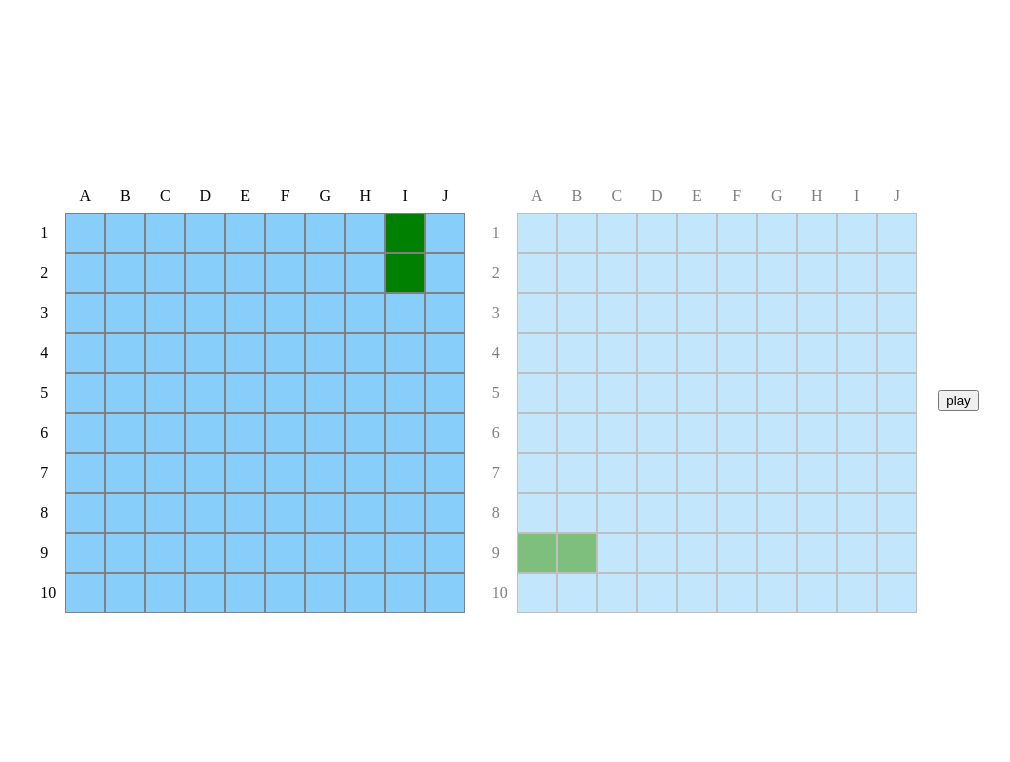
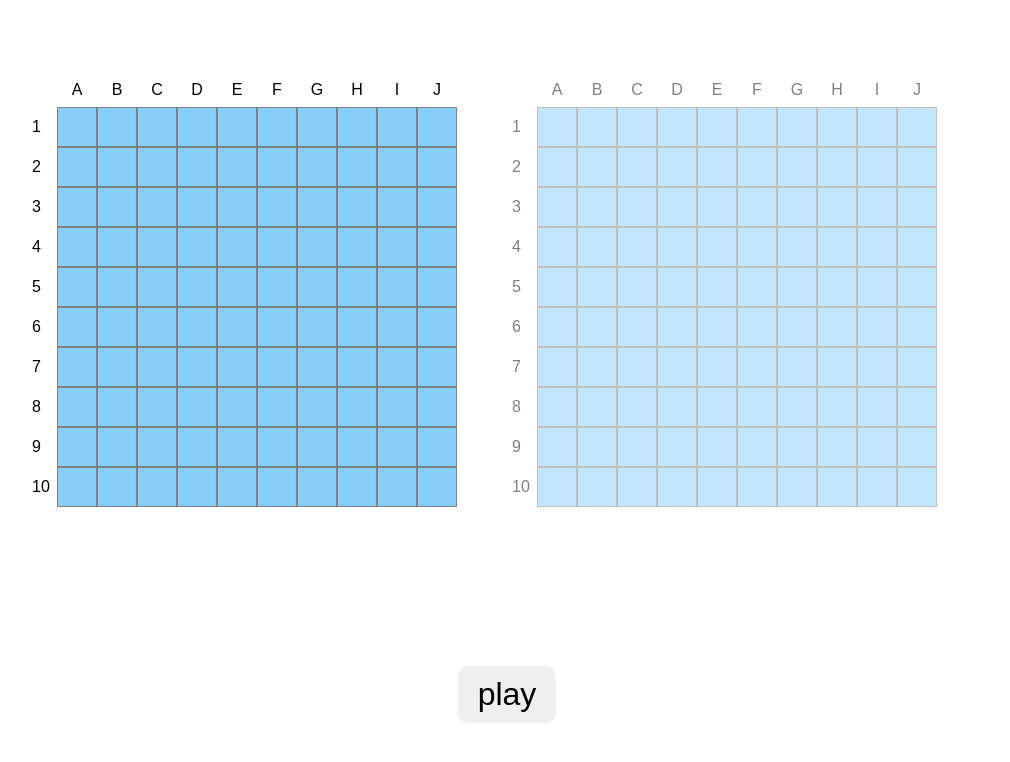
Before and after one commit to julianchso/odin-battleship, a React (Vite) app in the folder battleship-game/: page / in a window 1280 px wide. Shown: the top 762 px of the page, without its empty margins (133-1143 px from the left). Built offline with nearby package versions, Linux system fonts and the light colour scheme.

Commit message:
create draggable cells

```diff
--- a/battleship-game/package.json
+++ b/battleship-game/package.json
@@ -10,6 +10,7 @@
     "preview": "vite preview"
   },
   "dependencies": {
+    "@dnd-kit/react": "^0.5.0",
     "react": "^19.2.6",
     "react-dom": "^19.2.6"
   },
--- a/battleship-game/src/App.css
+++ b/battleship-game/src/App.css
@@ -109,6 +109,7 @@ section {
 
 body {
   line-height: 1;
+  font-family: 'Nunito Sans', Arial, Helvetica, sans-serif;
 }
 
 ol,
@@ -136,6 +137,8 @@ table {
 
 button {
   cursor: pointer;
+  border: none;
+  margin: 0;
 }
 
 /* Gameboard start */
@@ -144,10 +147,27 @@ button {
   margin: 0 auto;
   height: 800px;
   width: 960px;
-  display: flex;
-  flex-direction: row;
-  justify-content: space-around;
+  grid-template-columns: 2;
+  grid-template-rows: 2;
   align-items: center;
+  display: grid;
+}
+
+.gameboard_player {
+  grid-column-start: 1;
+  grid-column-end: 1;
+}
+
+.gameboard_computer {
+  grid-column-start: 2;
+  grid-column-end: 2;
+}
+
+.gameboard_playBtn_wrapper {
+  grid-column-start: 1;
+  grid-column-end: 3;
+  align-self: center;
+  justify-self: center;
 }
 
 .gameboard_wrapper {
@@ -155,6 +175,34 @@ button {
   grid-template-columns: 25px repeat(10, 40px);
   grid-template-rows: 25px repeat(10, 40px);
   padding: 5px;
+}
+
+.gameboard_cell-battle {
+  cursor: pointer;
+}
+
+.gameboard_cell-battle:hover {
+  opacity: 0.5;
+}
+
+.gameboard_playBtn {
+  padding: 10px 20px;
+  font-size: 2em;
+  border: none;
+  border-radius: 10px;
+}
+
+.dnd_draggable_ship {
+  height: 40px;
+  width: 40px;
+  background-color: green;
+  border: none;
+}
+
+.dnd_droppable_cell {
+  height: 40px;
+  width: 40px;
+  background-color: yellow;
 }
 
 .gameboard_row-label {
--- a/battleship-game/src/App.tsx
+++ b/battleship-game/src/App.tsx
@@ -5,7 +5,17 @@ import { Gameboard } from './components/Gameboard';
 import createGameBoard from './game/createGameboard';
 import { attack, getComputerMoves } from './game/playerActions';
 
+import DraggableShip from './components/draggableShip';
+import DroppableCell from './components/ShipPlacement';
+
 import './App.css';
+import { DragDropProvider } from '@dnd-kit/react';
+
+type ShipState = {
+  id: string;
+  length: number;
+  isDropped: boolean;
+};
 
 function App() {
   const [play, setPlay] = useState(false);
@@ -14,7 +24,15 @@ function App() {
   const [turn, setTurn] = useState<'player' | 'computer'>('player');
   const [winner, setWinner] = useState<'player' | 'computer' | null>(null);
 
-  console.log({ winner, play, turn });
+  const [ships, setShips] = useState<ShipState[]>([
+    { id: 'ship-2', length: 2, isDropped: false },
+    { id: 'ship-3-1', length: 3, isDropped: false },
+    { id: 'ship-3-2', length: 3, isDropped: false },
+    { id: 'ship-4', length: 4, isDropped: false },
+    { id: 'ship-5', length: 5, isDropped: false },
+  ]);
+  // const [isDropped, setIsDropped] = useState(false);
+  const [target, setTarget] = useState();
 
   function createPlayerBoard() {
     const board = createGameBoard(10);
@@ -100,14 +118,45 @@ function App() {
   return (
     <>
       <h1>{winner === null ? '' : winner === 'player' ? 'Player Wins!' : 'Computer Wins!'}</h1>
+      {/* <DragDropProvider
+        onDragEnd={(event) => {
+          if (event.canceled) return;
+
+          const { target } = event.operation;
+          setIsDropped(target?.id === 'droppable');
+        }}
+      >
+        {!isDropped && <DraggableShip length={5} />}
+        {!isDropped && <DraggableShip length={4} />}
+        {!isDropped && <DraggableShip length={3} />}
+        {!isDropped && <DraggableShip length={3} />}
+        {!isDropped && <DraggableShip length={2} />}
+
+        <DroppableCell row={1} col={1} id='droppable'>
+          {isDropped && <DraggableShip length={5} />}
+          {isDropped && <DraggableShip length={4} />}
+          {isDropped && <DraggableShip length={4} />}
+          {isDropped && <DraggableShip length={3} />}
+          {isDropped && <DraggableShip length={2} />}
+        </DroppableCell>
+      </DragDropProvider> */}
+
       <div className='gameboard_playarea'>
-        <div>
+        <div className='gameboard_player'>
           <Gameboard gameboard={playerBoard} play={play} />
         </div>
-        <div className={!play ? 'opacity-50' : ''}>
+        <div className={`gameboard_computer ${!play ? 'opacity-50' : ''}`}>
           <Gameboard gameboard={computerBoard} handleAttack={handlePlayerAttack} play={play} />
         </div>
-        {!play ? <button onClick={handlePlay}>{winner ? 'Play Again' : 'play'}</button> : ''}
+        <div className='gameboard_playBtn_wrapper'>
+          {!play ? (
+            <button className='gameboard_playBtn' onClick={handlePlay}>
+              {winner ? 'Play Again' : 'play'}
+            </button>
+          ) : (
+            ''
+          )}
+        </div>
       </div>
     </>
   );
--- /dev/null
+++ b/battleship-game/src/components/Cell.tsx
@@ -0,0 +1,24 @@
+type CellProps = {
+  row: number;
+  col: number;
+  mode: 'prepare' | 'battle';
+  onAttack?: (row: number, col: number) => void;
+  children?: React.ReactNode;
+};
+
+export default function Cell({ row, col, mode, onAttack, children }: CellProps) {
+  const handleClick = () => {
+    if (mode === 'battle' && onAttack) {
+      onAttack(row, col);
+    }
+  };
+
+  return (
+    <div
+      className={`gameboard_cell gameboard_cell-${mode} gameboard_cell-water`}
+      onClick={handleClick}
+    >
+      {children}
+    </div>
+  );
+}
--- a/battleship-game/src/components/Gameboard.tsx
+++ b/battleship-game/src/components/Gameboard.tsx
@@ -1,8 +1,13 @@
 import React from 'react';
+import { DragDropProvider } from '@dnd-kit/react';
 
 import createGameBoard from '../game/createGameboard';
+import Cell from './Cell';
+import DroppableCell from './ShipPlacement';
+import DraggableShip from './draggableShip';
 
 type Gameboard = ReturnType<typeof createGameBoard>;
+
 type GameboardProps = {
   gameboard: Gameboard;
   handleAttack?: (row: number, col: number) => void;
@@ -11,6 +16,7 @@ type GameboardProps = {
 
 function Gameboard({ gameboard, handleAttack, play }: GameboardProps) {
   const isClickable = play && handleAttack;
+  const mode = play && handleAttack ? 'battle' : 'prepare';
   const letters = ['A', 'B', 'C', 'D', 'E', 'F', 'G', 'H', 'I', 'J'];
 
   return (
@@ -24,8 +30,20 @@ function Gameboard({ gameboard, handleAttack, play }: GameboardProps) {
       {gameboard.grid.map((row, rowIndex) => (
         <React.Fragment key={rowIndex}>
           <div className='gameboard_row-label'>{rowIndex + 1}</div>
+          {/* <DragDropProvider
+            onDragEnd={(event) => {
+              if (event.canceled) return;
+            }}
+          >
+            {<DraggableShip length={5} />} */}
+
           {row.map((cell, colIndex) => (
-            <button
+            <>
+              <Cell row={rowIndex} col={colIndex} mode={mode}>
+                {gameboard.isMiss(rowIndex, colIndex) && <div className='gameboard_cell-miss' />}
+                {gameboard.isHit(rowIndex, colIndex) && <div className='gameboard_cell-hit' />}
+              </Cell>
+              {/* <button
                 key={`${rowIndex}-${colIndex}`}
                 onClick={() => handleAttack?.(rowIndex, colIndex)}
                 disabled={!isClickable}
@@ -35,7 +53,8 @@ function Gameboard({ gameboard, handleAttack, play }: GameboardProps) {
               `}
               >
                 {cell === null ? '' : ''}
-            </button>
+              </button> */}
+            </>
           ))}
         </React.Fragment>
       ))}
--- /dev/null
+++ b/battleship-game/src/components/ShipPlacement.tsx
@@ -0,0 +1,16 @@
+import { useDroppable } from '@dnd-kit/react';
+
+export default function DroppableCell({ id, children, row, col }) {
+  const { ref } = useDroppable({
+    id,
+  });
+
+  return (
+    <>
+      <div ref={ref} className='dnd_droppable_cell'>
+        {children}
+      </div>
+      ;
+    </>
+  );
+}
--- a/battleship-game/src/game/createGameboard.ts
+++ b/battleship-game/src/game/createGameboard.ts
@@ -14,11 +14,11 @@ export default function createGameBoard(GBLength: number) {
     row: number,
     col: number,
     shipLength: number,
-    alignment: 'horizontal' | 'vertical',
+    orientation: 'horizontal' | 'vertical',
   ) {
     createShip(shipLength);
 
-    if (alignment == 'horizontal') {
+    if (orientation == 'horizontal') {
       if (col + shipLength > GBLength) {
         return false;
       }
@@ -38,7 +38,7 @@ export default function createGameBoard(GBLength: number) {
       shipList.push(ship);
     }
 
-    if (alignment == 'vertical') {
+    if (orientation == 'vertical') {
       if (row + shipLength > GBLength) {
         return false;
       }
--- a/battleship-game/src/game/player.ts
+++ /dev/null
@@ -1,5 +0,0 @@
-import createGameBoard from './createGameboard';
-
-export default function player() {
-  createGameBoard(10);
-}
--- a/package.json
+++ b/package.json
@@ -11,5 +11,9 @@
   "license": "ISC",
   "devDependencies": {
     "@babel/preset-env": "^7.22.20"
+  },
+  "dependencies": {
+    "@dnd-kit/dom": "^0.5.0",
+    "@dnd-kit/react": "^0.5.0"
   }
 }
```
Also changed, not shown: battleship-game/src/components/DraggableShip.tsx (added, +23 -0 lines), 2 other files (tests, documents, lock files or other folders). Lines whose indentation alone changed are shown as unchanged.
